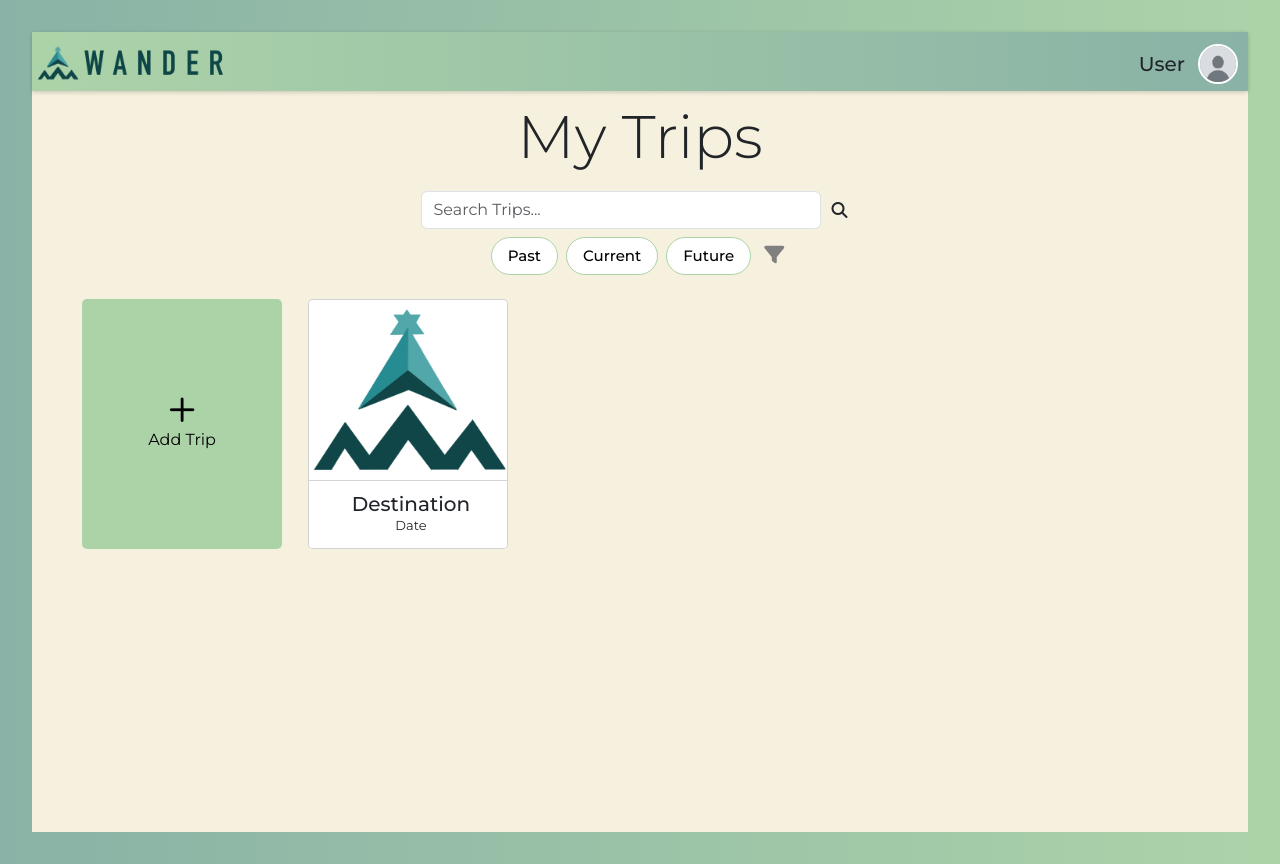
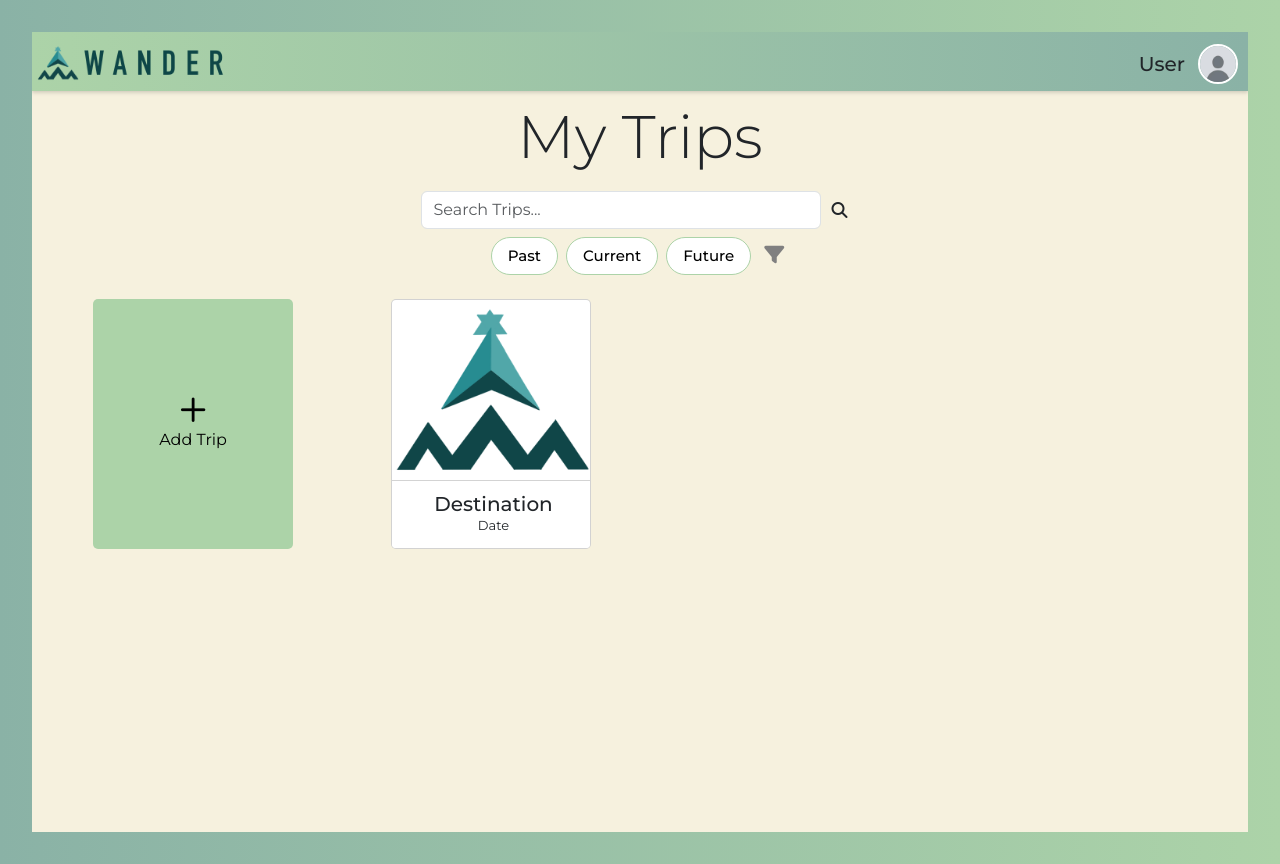
Before and after one commit to tim56rus/travel-guide, a React (Vite) app in the folder frontend/: page /MyTrips in a window 1280 px wide. Built offline with nearby package versions, Linux system fonts and the light colour scheme.

Commit message:
fixed tripgrid issues + overflow

```diff
--- a/frontend/src/components/TripCard.tsx
+++ b/frontend/src/components/TripCard.tsx
@@ -8,13 +8,13 @@ function TripCard() {
 
   return(
     // individual trip card
-    <div className="card h-100 overflow-hidden position-relative"
+    <div className="card overflow-hidden position-relative"
     style={{
-    display: 'flex',
-    flexDirection: 'column',
-    borderRadius: '5px',
-    width: '200px', height: '250px', aspectRatio: '4 / 3',
-    fontFamily: 'Montserrat', fontSize: 'small'
+      display: 'flex',
+      flexDirection: 'column',
+      borderRadius: '5px',
+      width: '200px', height: '250px',
+      fontFamily: 'Montserrat', fontSize: 'small'
     }}
     onClick={() => !showConfirm && navigate(`/TripDetails/`)}
     >
@@ -64,7 +64,7 @@ function TripCard() {
           display: 'flex',
           flexDirection: 'column',
           justifyContent: 'center',
-          padding: '0',
+          padding: '5px',
           borderTop: '1px solid #D3D3D3'
         }}>
           <h1 className="card-title" style={{fontSize: '20px', paddingLeft: '5px', margin: '0px'}}>Destination</h1>
--- a/frontend/src/components/TripsGrid.tsx
+++ b/frontend/src/components/TripsGrid.tsx
@@ -7,11 +7,12 @@ interface TripsGridProps {
 
 function TripsGrid({ onAddTrip }: TripsGridProps) {
   return (
-    <div className="container mt-0"
+    <div
       style={{
         display: 'grid',
-        gridTemplateColumns: 'repeat(5, 1fr)',
-        gap: '1rem'
+        gridTemplateColumns: 'repeat(auto-fill, minmax(200px, 1fr))',
+        gap: '2.5rem', padding: '0 2rem 2rem 2rem',
+        justifyContent: 'start', justifyItems: 'center'
       }}>
         {/* add new trip btn */}
         <button id='addCardBtn' onClick={onAddTrip}
--- a/frontend/src/pages/MyTripsPage.tsx
+++ b/frontend/src/pages/MyTripsPage.tsx
@@ -12,10 +12,13 @@ const MyTripsPage = () => {
     <div style={{
       backgroundColor: '#F6F1DE',
       minHeight: '100vh',
-      width: '100%',
-      position: 'relative'
+      display: 'flex',
+      flexDirection: 'column',
+      overflow: 'hidden',
     }}>
       <Header />
+
+      <div style={{ flex: 1, overflowY: 'auto' }}>
         <h1 style={{
           fontFamily: 'Montserrat', fontWeight: '300',
           textAlign: 'center',
@@ -27,9 +30,11 @@ const MyTripsPage = () => {
 
         <SearchTrips />
         <FilterTrips />
+
         <TripsGrid onAddTrip={() => setShowPopup(true)} />
 
         {showPopup && <PlanTrip onClose={() => setShowPopup(false)} />}
+      </div>
     </div>
   );
 };
```
Lines whose indentation alone changed are shown as unchanged.
